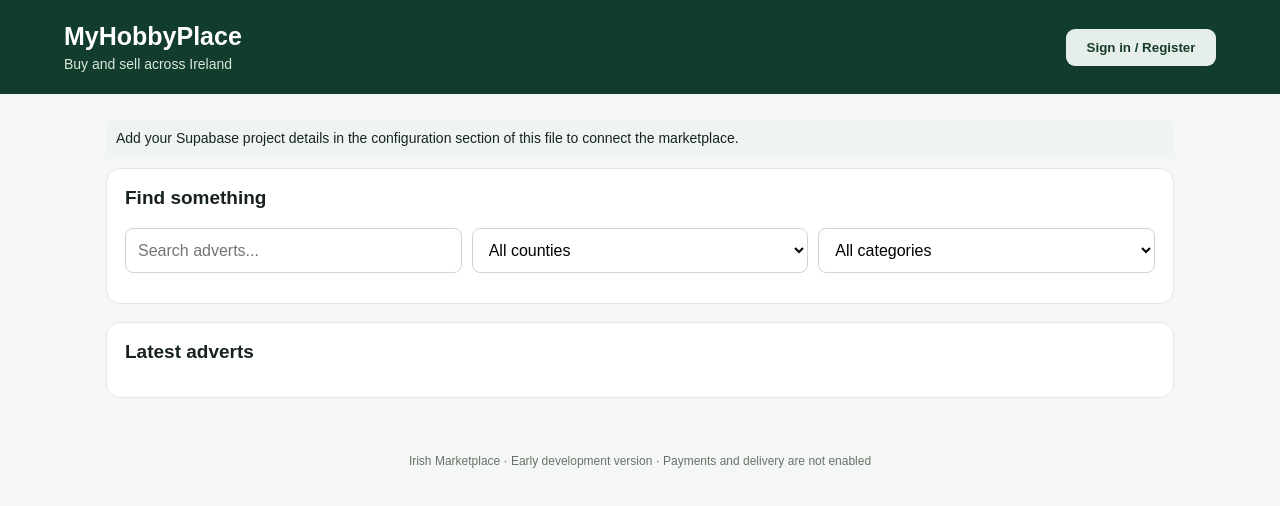
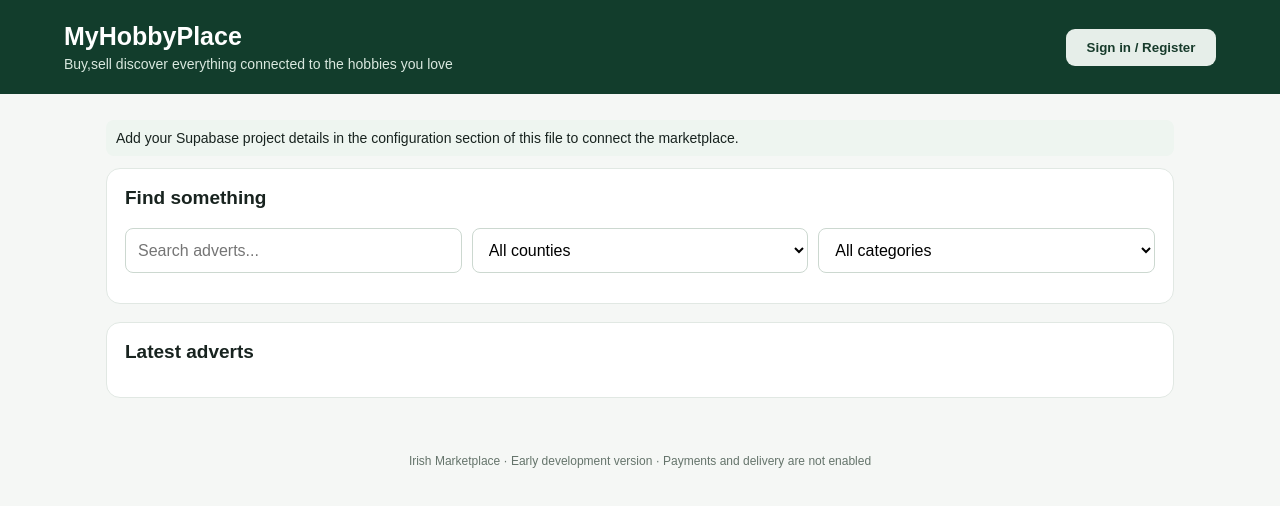
Before and after one commit to kmcgowan557/irish-marketplace-, a plain HTML site: page index.html in a window 1280 px wide. Drawn offline with Linux system fonts and the light colour scheme; a script that the page names is missing.

Commit message:
Update index.html

```diff
--- a/index.html
+++ b/index.html
@@ -25,7 +25,7 @@
 </head>
 <body>
 <header>
-  <div><h1>MyHobbyPlace</h1><p>Buy and sell across Ireland</p></div>
+  <div><h1>MyHobbyPlace</h1><p>Buy,sell discover everything connected to the hobbies you love</p></div>
   <div class="row" style="flex:0 1 auto">
     <button id="loginToggle" class="secondary">Sign in / Register</button>
     <button id="logout" class="secondary hidden">Sign out</button>
```
